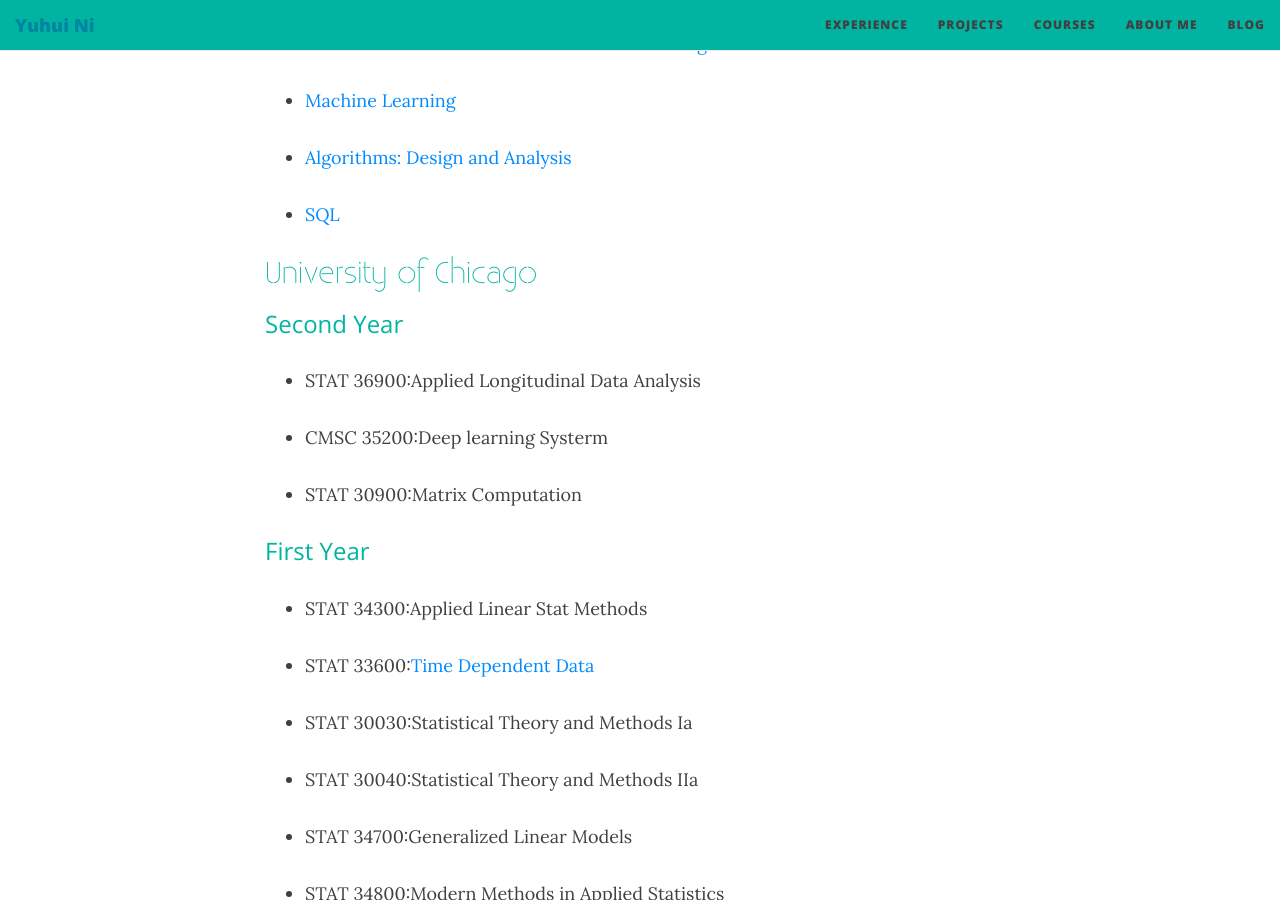
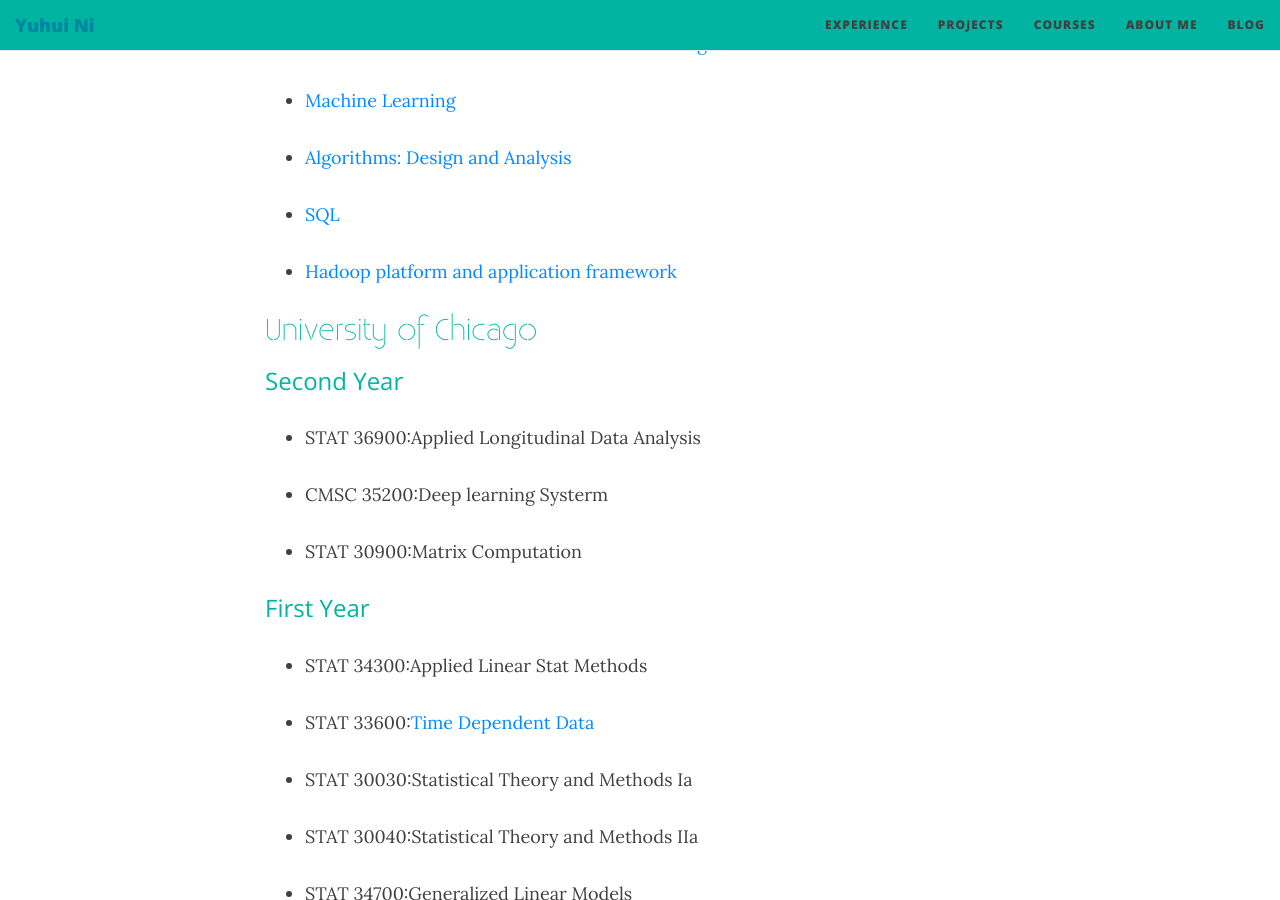
Before and after one commit to YuhuiNi/YuhuiNi.github.io, a Jekyll site: the page built from courses.md, in a window 1280 px wide and 900 px high, scrolled down 368 px. Built offline with Jekyll 4.4.1, drawn with Linux system fonts in a browser that asks for light colours; nearby versions of some CDN libraries.

Commit message:
update courses.md

```diff
--- a/courses.md
+++ b/courses.md
@@ -14,6 +14,8 @@ List of selected courses I've taken at school or otherwise online
 - [Algorithms: Design and Analysis](https://prod-cert-bucket.s3.amazonaws.com/downloads/29f34b1239894d35b69eab3109ca4688/Statement.pdf)
 
 - [SQL](https://prod-cert-bucket.s3.amazonaws.com/downloads/5c1f1e07cc9e4ef680653eb1da0f0655/Statement.pdf)
+
+- [Hadoop platform and application framework](https://github.com/YuhuiNi/hadoop-platform-and-application-framework)
 
 ## University of Chicago
 ### Second Year
```
Also changed, not shown: 1 other file.
